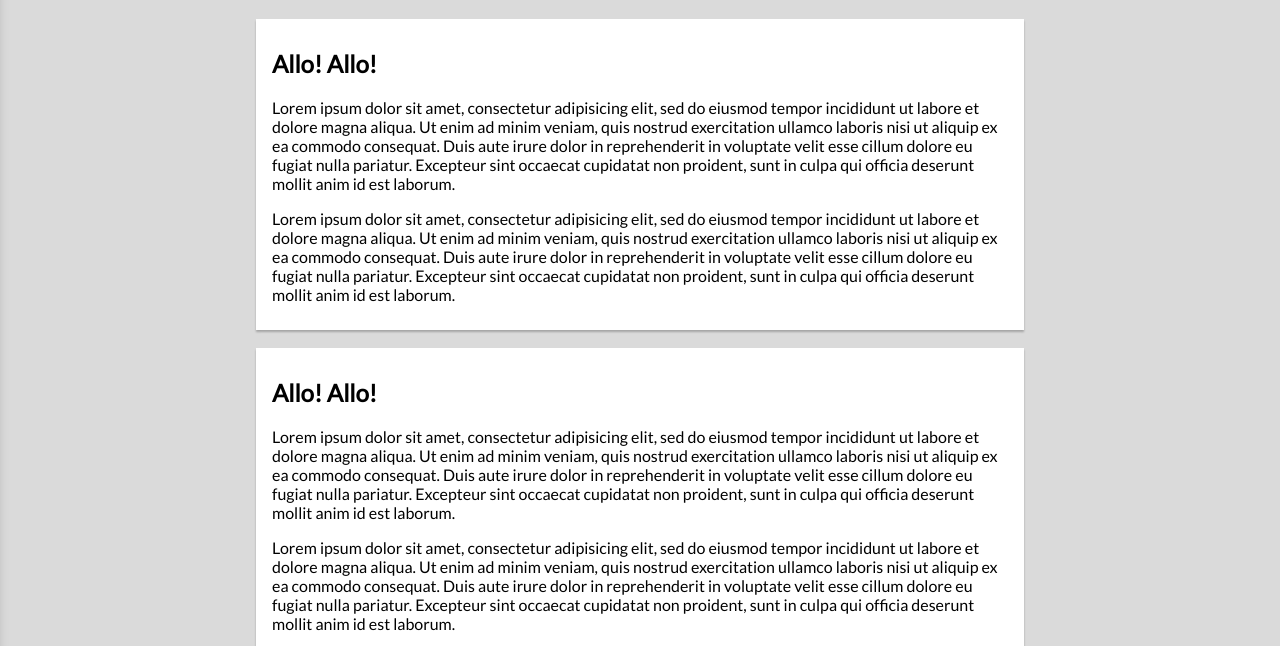
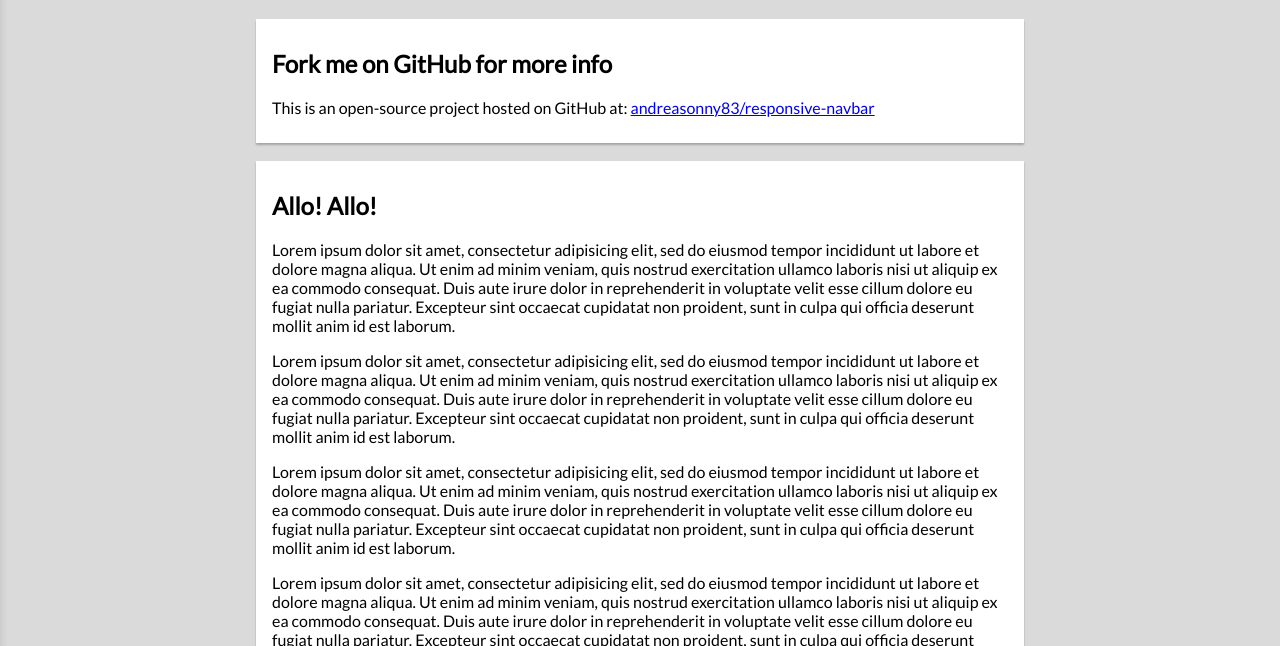
Before and after one commit to andreasonny83/responsive-navbar, a website: page demo/index.html in a window 1280 px wide. Shown: the part 135-781 px from the top of the page. Drawn offline with Linux system fonts and the light colour scheme; files whose address does not match are found by name.

Commit message:
GitHub link

```diff
--- a/demo/index.html
+++ b/demo/index.html
@@ -89,10 +89,10 @@
       <h1 class="h1">&lt;responsive-navbar&gt;</h1>
 
       <div class="card">
-        <h2 class="card__title">Allo! Allo!</h2>
+        <h2 class="card__title">Fork me on GitHub for more info</h2>
         <div class="card__content">
-          <p>Lorem ipsum dolor sit amet, consectetur adipisicing elit, sed do eiusmod tempor incididunt ut labore et dolore magna aliqua. Ut enim ad minim veniam, quis nostrud exercitation ullamco laboris nisi ut aliquip ex ea commodo consequat. Duis aute irure dolor in reprehenderit in voluptate velit esse cillum dolore eu fugiat nulla pariatur. Excepteur sint occaecat cupidatat non proident, sunt in culpa qui officia deserunt mollit anim id est laborum.</p>
-          <p>Lorem ipsum dolor sit amet, consectetur adipisicing elit, sed do eiusmod tempor incididunt ut labore et dolore magna aliqua. Ut enim ad minim veniam, quis nostrud exercitation ullamco laboris nisi ut aliquip ex ea commodo consequat. Duis aute irure dolor in reprehenderit in voluptate velit esse cillum dolore eu fugiat nulla pariatur. Excepteur sint occaecat cupidatat non proident, sunt in culpa qui officia deserunt mollit anim id est laborum.</p>
+          <p>This is an open-source project hosted on GitHub at: <a href="https://github.com/andreasonny83/responsive-navbar">andreasonny83/responsive-navbar</a>
+          </p>
         </div>
       </div>
 
```
